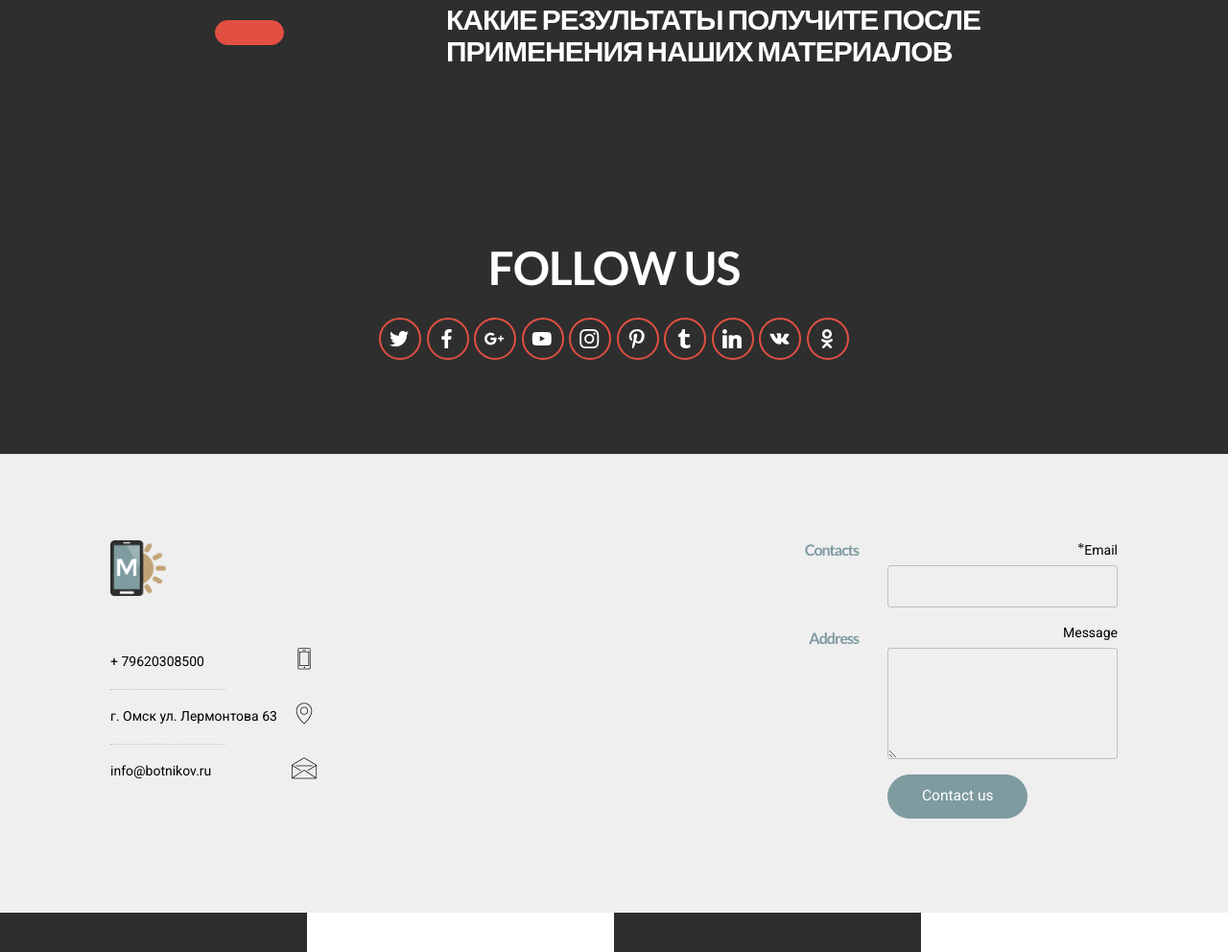
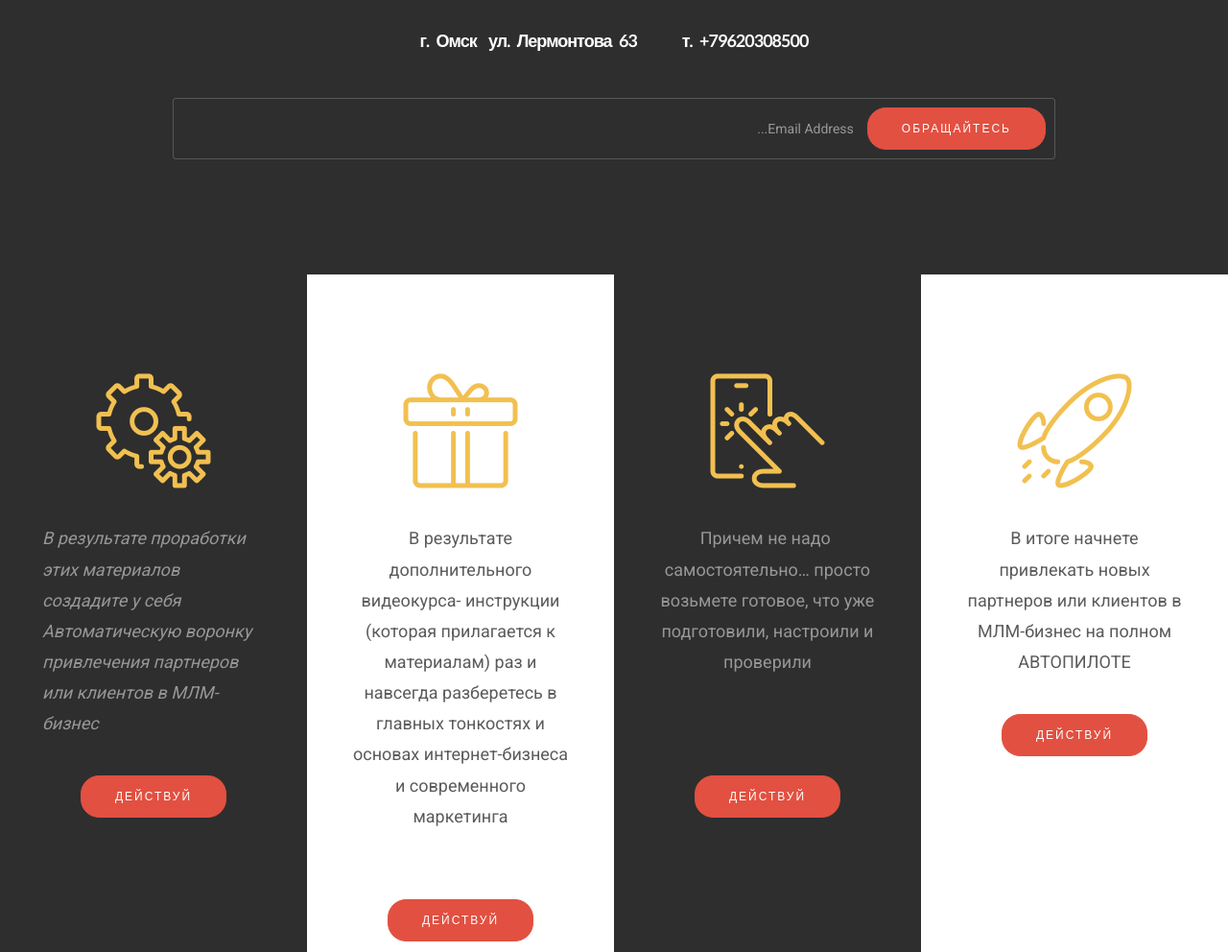
Before and after one commit to nikolai1202/vlad, a plain HTML site: page index.html in a window 1280 px wide. Shown: the part 1354-2346 px from the top of the page at 96% size. Drawn offline with nearby package versions, Linux system fonts and the light colour scheme; files whose address does not match are found by name.

Commit message:
create github pages

```diff
--- a/assets/mobirise/css/mbr-additional.css
+++ b/assets/mobirise/css/mbr-additional.css
@@ -1,7 +1,8 @@
 @import url(https://fonts.googleapis.com/css?family=Open+Sans:400,300,700);
 @import url(https://fonts.googleapis.com/css?family=Roboto+Condensed:400,300,700);
+@import url(https://fonts.googleapis.com/css?family=Roboto:400,300,700);
 @import url(https://fonts.googleapis.com/css?family=Lato:400,300,700);
-@import url(https://fonts.googleapis.com/css?family=Roboto:400,300,700);
+
 
 
 
@@ -522,38 +523,15 @@ h6,
   color: #000000;
   font-family: 'Open Sans', sans-serif;
 }
-#msg-box2-u .mbr-section-title {
-  color: #fff;
-  font-size: 30px;
-}
-#msg-box2-u .mbr-section-subtitle {
-  color: #a0a0a0;
-}
-#social-buttons4-y .mbr-section-title,
-#social-buttons4-y .btn-social {
-  color: #fff;
-}
-#contacts5-10 p,
-#contacts5-10 .list-group-text,
-#contacts5-10 .form-control-label {
-  color: #000;
-}
-#contacts5-10 strong,
-#contacts5-10 h4 {
-  color: #7e9b9f;
-}
-#contacts5-10 form .form-control {
-  border-color: rgba(0, 0, 0, 0.2);
-  color: #565656;
-}
-#contacts5-10 .mbr-footer-content li {
-  border-bottom: 1px dotted rgba(0, 0, 0, 0.1);
-}
-#contacts5-10 .mbr-company .list-group-text::after {
-  border-bottom: 1px dotted rgba(0, 0, 0, 0.2);
-}
 #footer1-2 P {
   font-family: 'Roboto Condensed', sans-serif;
+}
+#form2-14 .mbr-section-title {
+  color: #fff;
+  font-size: 18px;
+}
+#form2-14 .mbr-section-subtitle {
+  color: #a0a0a0;
 }
 #features2-b .striped .mbr-cards-col:nth-child(2n+1) {
   background-color: #2e2e2e;
@@ -580,14 +558,18 @@ h6,
 }
 #features6-9 H4 {
   text-align: left;
-  font-size: 18px;
-  font-family: 'Roboto Condensed', sans-serif;
+  font-size: 19px;
+  font-family: 'Roboto', sans-serif;
   color: #232323;
 }
 #features6-9 P {
   font-size: 18px;
   text-align: left;
   color: #232323;
+}
+#features6-9 SPAN {
+  font-family: 'Roboto', sans-serif;
+  color: #000000;
 }
 #msg-box2-x .mbr-section-title {
   color: #fff;
--- a/index.html
+++ b/index.html
@@ -19,7 +19,6 @@
   <link rel="stylesheet" href="assets/bootstrap/css/bootstrap.min.css">
   <link rel="stylesheet" href="assets/dropdown/css/style.css">
   <link rel="stylesheet" href="assets/animate.css/animate.min.css">
-  <link rel="stylesheet" href="assets/socicon/css/styles.css">
   <link rel="stylesheet" href="assets/theme/css/style.css">
   <link rel="stylesheet" href="assets/theme/css/style-rtl.css">
   <link rel="stylesheet" href="assets/mobirise/css/mbr-additional.css" type="text/css">
@@ -61,7 +60,7 @@
 
 </section>
 
-<section class="engine"><a rel="external" href="https://mobirise.com">Web Page Builder</a></section><section class="mbr-section mbr-after-navbar" id="msg-box6-3" data-bg-video="https://www.youtube.com/watch?v=uNCr7NdOJgw" style="padding-top: 120px; padding-bottom: 120px;">
+<section class="engine"><a rel="external" href="https://mobirise.com">Website Maker</a></section><section class="mbr-section mbr-after-navbar" id="msg-box6-3" data-bg-video="https://www.youtube.com/watch?v=uNCr7NdOJgw" style="padding-top: 120px; padding-bottom: 120px;">
 
     <div class="mbr-overlay" style="opacity: 0.5; background-color: rgb(0, 0, 0);">
     </div>
@@ -169,106 +168,33 @@
     </div>
 </section>
 
-<section class="mbr-info mbr-section mbr-section-md-padding" id="msg-box2-u" style="background-color: rgb(46, 46, 46); padding-top: 90px; padding-bottom: 90px;">
-
-
-    <div class="container">
-        <div class="row">
-
-            <div class="mbr-table-md-up">
-              <div class="mbr-table-cell col-md-4">
-                  <div class="text-xs-center"><a class="btn btn-primary" href="https://mobirise.com"></a></div>
-              </div>
-              <div class="mbr-table-cell mbr-right-padding-md-up col-md-8 text-xs-center text-md-left">
-                  <h3 class="mbr-info-title mbr-section-title display-2">КАКИЕ РЕЗУЛЬТАТЫ ПОЛУЧИТЕ ПОСЛЕ ПРИМЕНЕНИЯ НАШИХ МАТЕРИАЛОВ</h3>
-                  <h2 class="mbr-info-subtitle mbr-section-subtitle"></h2>
-              </div>
-            </div>
-
-
-
-        </div>
-    </div>
-</section>
-
-<section class="mbr-section mbr-section-md-padding" id="social-buttons4-y" style="background-color: rgb(46, 46, 46); padding-top: 90px; padding-bottom: 90px;">
-
-    <div class="container">
-        <div class="row">
-            <div class="col-md-8 col-md-offset-2 text-xs-center">
-                <h3 class="mbr-section-title display-2">FOLLOW US</h3>
-                <div><a class="btn btn-social" title="Twitter" target="_blank" href="https://twitter.com/mobirise"><i class="socicon socicon-twitter"></i></a> <a class="btn btn-social" title="Facebook" target="_blank" href="https://www.facebook.com/pages/Mobirise/1616226671953247"><i class="socicon socicon-facebook"></i></a> <a class="btn btn-social" title="Google+" target="_blank" href="https://plus.google.com/u/0/+Mobirise/posts"><i class="socicon socicon-googleplus"></i></a> <a class="btn btn-social" title="YouTube" target="_blank" href="https://www.youtube.com/channel/UCt_tncVAetpK5JeM8L-8jyw"><i class="socicon socicon-youtube"></i></a> <a class="btn btn-social" title="Instagram" target="_blank" href="https://instagram.com/mobirise/"><i class="socicon socicon-instagram"></i></a> <a class="btn btn-social" title="Pinterest" target="_blank" href="https://www.pinterest.com/mobirise/"><i class="socicon socicon-pinterest"></i></a> <a class="btn btn-social" title="Tumblr" target="_blank" href="http://mobirise.tumblr.com/"><i class="socicon socicon-tumblr"></i></a> <a class="btn btn-social" title="LinkedIn" target="_blank" href="https://www.linkedin.com/in/mobirise"><i class="socicon socicon-linkedin"></i></a> <a class="btn btn-social" title="VKontakte" target="_blank" href="#"><i class="socicon socicon-vkontakte"></i></a> <a class="btn btn-social" title="Odnoklassniki" target="_blank" href="#"><i class="socicon socicon-odnoklassniki"></i></a> </div>
+<section class="mbr-section" id="form2-14" style="background-color: rgb(46, 46, 46); padding-top: 120px; padding-bottom: 120px;">
+        <div class="mbr-section mbr-section__container mbr-section__container--middle">
+        <div class="container">
+            <div class="row">
+                <div class="col-xs-12 text-xs-center">
+                    <h3 class="mbr-section-title display-2">г. &nbsp; Омск &nbsp; &nbsp; ул. &nbsp; Лермонтова &nbsp; 63 &nbsp; &nbsp; &nbsp; &nbsp; &nbsp; &nbsp; &nbsp; &nbsp; &nbsp; т. &nbsp; +79620308500</h3>
+                    <small class="mbr-section-subtitle"></small>
+                </div>
             </div>
         </div>
     </div>
-</section>
-
-<section class="mbr-footer mbr-section mbr-section-md-padding" id="contacts5-10" style="background-color: rgb(239, 239, 239); padding-top: 90px; padding-bottom: 90px;">
-
-
-    <div class="row">
-
-            <div class="mbr-company col-xs-12 col-md-6 col-lg-3">
-
-                <div class="mbr-company card">
-                    <div><img src="assets/images/logo.png" class="card-img-top"></div>
-                    <div class="card-block">
-                        <p class="card-text"></p>
-                    </div>
-                    <ul class="list-group list-group-flush">
-                        <li class="list-group-item">
-                            <span class="list-group-icon"><span class="etl-icon icon-phone mbr-iconfont-company-contacts5"></span></span>
-                            <span class="list-group-text">79620308500 +</span>
-                        </li>
-                        <li class="list-group-item">
-                            <span class="list-group-icon"><span class="etl-icon icon-map-pin mbr-iconfont-company-contacts5"></span></span>
-                            <span class="list-group-text">г. Омск ул. Лермонтова 63</span>
-                        </li>
-                        <li class="list-group-item active">
-                            <span class="list-group-icon"><span class="etl-icon icon-envelope mbr-iconfont-company-contacts5"></span></span>
-                            <span class="list-group-text">info@botnikov.ru</span>
-                        </li>
-                    </ul>
+    <div class="mbr-section mbr-section-nopadding">
+        <div class="container">
+            <div class="row">
+                <div class="col-xs-12 col-lg-10 col-lg-offset-1" data-form-type="formoid">
+                    <div data-form-alert="true"><div hidden="" data-form-alert-success="true">Thanks for filling out form!</div></div>
+                    <form class="mbr-form" action="https://mobirise.com/" method="post" data-form-title="г. &amp;nbsp; Омск &amp;nbsp; &amp;nbsp; ул. &amp;nbsp; Лермонтова &amp;nbsp; 63 &amp;nbsp; &amp;nbsp; &amp;nbsp; &amp;nbsp; &amp;nbsp; &amp;nbsp; &amp;nbsp; &amp;nbsp; &amp;nbsp; т. &amp;nbsp; +79620308500">
+                        <input type="hidden" value="I7ekPz2eh+ONchkuTGdt6Sfncc7hV+SLx9B3ArAgTHAh2LbR7gIoxCmU7xbcdEjbSuJxbQObBAcBkLKdBoDv5rnXu95PJiGw2j6SzT/cQh955ju56JiJD3YN3tmXjtLX" data-form-email="true">
+                        <div class="mbr-subscribe mbr-subscribe-dark input-group">
+                            <input type="email" class="form-control" name="email" required="" data-form-field="Email" placeholder="Email Address..." id="form2-14-email">
+                            <span class="input-group-btn"><button type="submit" class="btn btn-primary">ОБРАЩАЙТЕСЬ</button></span>
+                        </div>
+                    </form>
                 </div>
-
-            </div>
-            <div class="mbr-footer-content col-xs-12 col-md-6 col-lg-3">
-                <h4></h4>
-                <ul></ul>
-            </div>
-            <div class="mbr-footer-content col-xs-12 col-md-6 col-lg-3">
-                <p><strong>Contacts</strong><br><br><br><strong>Address</strong><br><br></p>
-            </div>
-            <div class="col-xs-12 col-md-6 col-lg-3" data-form-type="formoid">
-
-                <div data-form-alert="true">
-                    <div hidden="" data-form-alert-success="true">Thanks for filling out form!</div>
-                </div>
-
-                <form action="https://mobirise.com/" method="post" data-form-title="MESSAGE">
-
-                    <input type="hidden" value="pyeWTasNC9lBdQF0ocPleE8nLM/bJd1VhVWnbrl27O7O7QA55aVBu9QdEV0cKuUMCqqYCVADnjxdsro24e9pTpQwffZR+Uw/tuU2LjPGMaw3/NKq90J6LvZRsVRz956c" data-form-email="true">
-
-
-
-                    <div class="form-group">
-                        <label class="form-control-label" for="contacts5-10-email">Email<span class="form-asterisk">*</span></label>
-                        <input type="email" class="form-control input-sm input-inverse" name="email" required="" data-form-field="Email" id="contacts5-10-email">
-                    </div>
-
-
-
-                    <div class="form-group">
-                        <label class="form-control-label" for="contacts5-10-message">Message</label>
-                        <textarea class="form-control input-sm input-inverse" name="message" data-form-field="Message" rows="5" id="contacts5-10-message"></textarea>
-                    </div>
-
-                    <div><button type="submit" class="btn btn-sm btn-info">Contact us</button></div>
-
-                </form>
-
             </div>
         </div>
+    </div>
 </section>
 
 <section class="mbr-cards mbr-section mbr-section-nopadding" id="features2-b" style="background-color: rgb(255, 255, 255);">
@@ -344,7 +270,7 @@
               <div class="card cart-block">
                   <div class="card-img"><a href="https://mobirise.com" class="etl-icon icon-desktop mbr-iconfont mbr-iconfont-features3"></a></div>
                   <div class="card-block">
-                    <h4 class="card-title"><span style="font-weight: normal;">получите набор готовых сайтов (лендингов), которые сможете просто скопировать, вставить и загрузить себе. Причем тут же начнут работать,  для этого не нужны программисты или дизайнеры! Никому платить за это не нужно. А проделать нужно будет таким образом: открываете наши специальные файлики с шаблонами, затем копируете из них специальный код щелчком правой кнопки мышки, затем вставляете этот код в специальное место на нужном сервисе (детально покажем на видео с демонстрацией экрана</span></h4>
+                    <h4 class="card-title">получите набор готовых сайтов (лендингов), которые сможете просто скопировать, вставить и загрузить себе. Причем тут же начнут работать,  для этого не нужны программисты или дизайнеры! Никому платить за это не нужно. А проделать нужно будет таким образом: открываете наши специальные файлики с шаблонами, затем копируете из них специальный код щелчком правой кнопки мышки, затем вставляете этот код в специальное место на нужном сервисе (детально покажем на видео с демонстрацией экран<span style="font-weight: normal;">а</span></h4>
 
                     <p class="card-text"></p>
                     <div class="card-btn"><a href="hhttps://glopart.ru/buy/177175" class="btn btn-primary" target="_blank">ДЕЙСТВУЙ</a></div>
@@ -697,7 +623,7 @@
 
                     <form action="https://mobirise.com/" method="post" data-form-title="ЕСТЬ ВОПРОСЫ? &amp;nbsp;НАПИШИТЕ НАМ">
 
-                        <input type="hidden" value="j1edszcksM/rhnOdvWrZtMNfWSOyNE46RoweDQuMSMRMy8RbGH6dxFKGU4dWOm3LbSuMfELY14tX381CNe2cJzILcXiOLanR3yllk0fMZn7alvmJR/yoh4QHTxWayAdH" data-form-email="true">
+                        <input type="hidden" value="mbDm0n2+dE9vQy/BpImpDsOGYf/ijv0/YGX62Ns2wGDzxm/9sscsqq0JoDrA6xY4K4/GRK27B3zR7npEi2PHt5r3KCF6g79ex+afDtObDbJk5IbG1DdfoybFSUHnT0YO" data-form-email="true">
 
                         <div class="row row-sm-offset">
 
```
Also changed, not shown: 1 other file.
